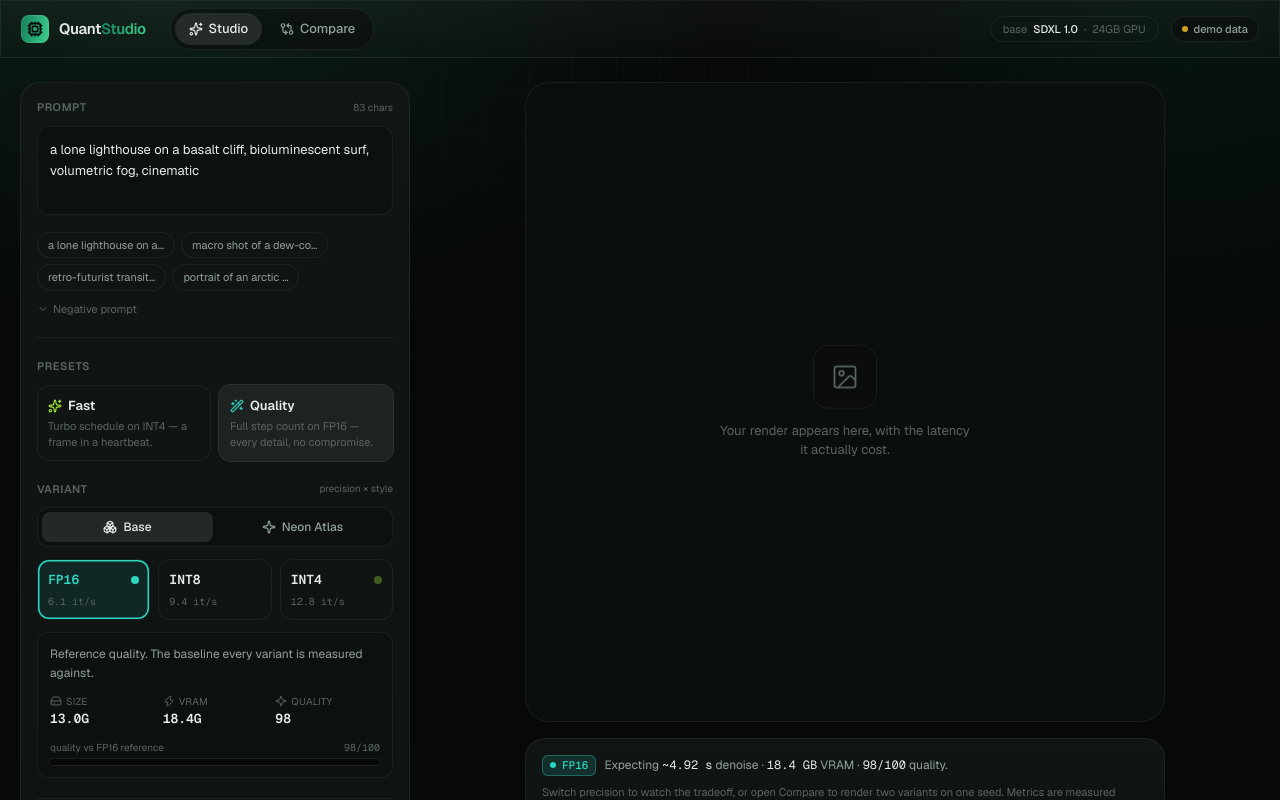
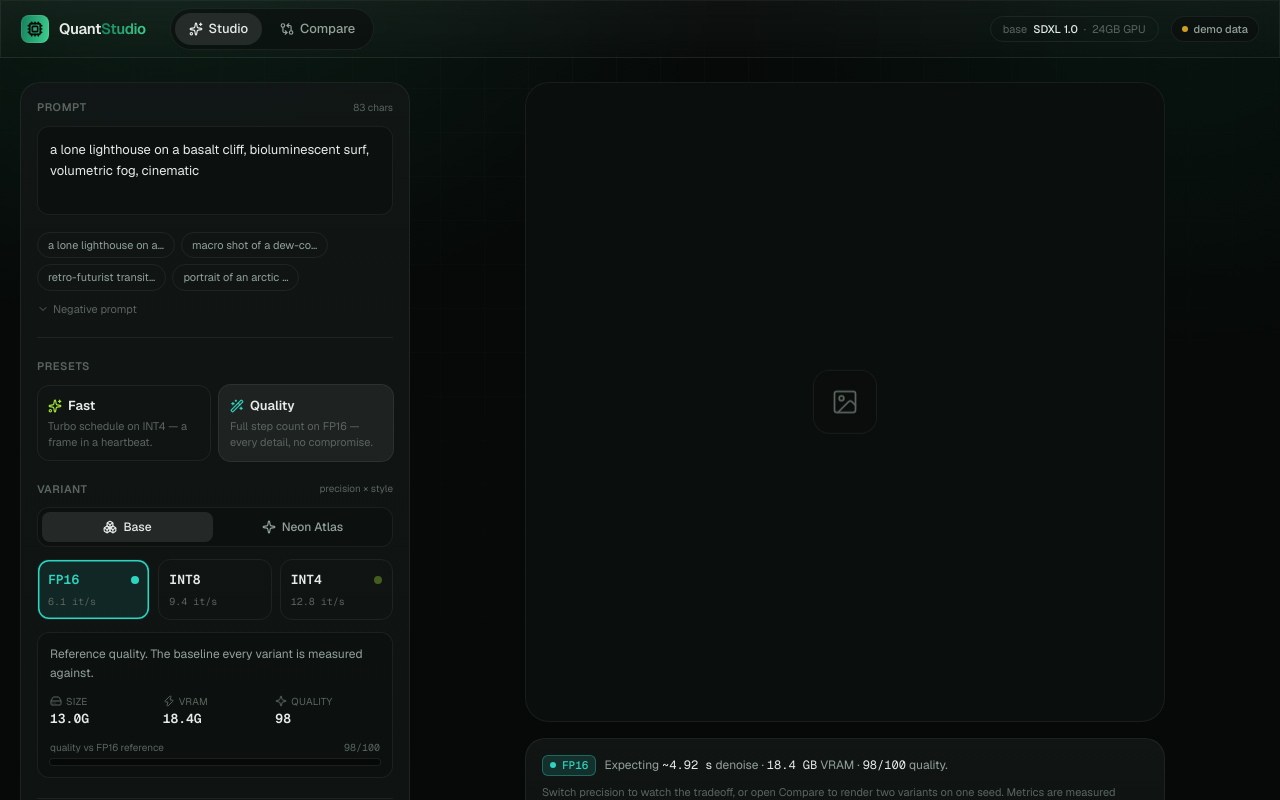
Before and after one commit to aqilmarwan/ptq-gpu, a Next.js app in the folder web/: page / in a window 1280 px wide. Shown: the top 800 px of the page. Built offline with nearby package versions, Linux system fonts and the light colour scheme; no server answers.

Commit message:
remove eom text

```diff
--- a/web/components/GenerationCanvas.tsx
+++ b/web/components/GenerationCanvas.tsx
@@ -166,9 +166,6 @@
         <div className="animate-float grid h-16 w-16 place-items-center rounded-2xl border border-line bg-ink-2/60">
           <ImageIcon className="h-7 w-7 text-faint" strokeWidth={1.5} />
         </div>
-        <p className="max-w-[16rem] text-[13px] text-faint">
-          Your render appears here, with the latency it actually cost.
-        </p>
       </div>
     </motion.div>
   );
```
